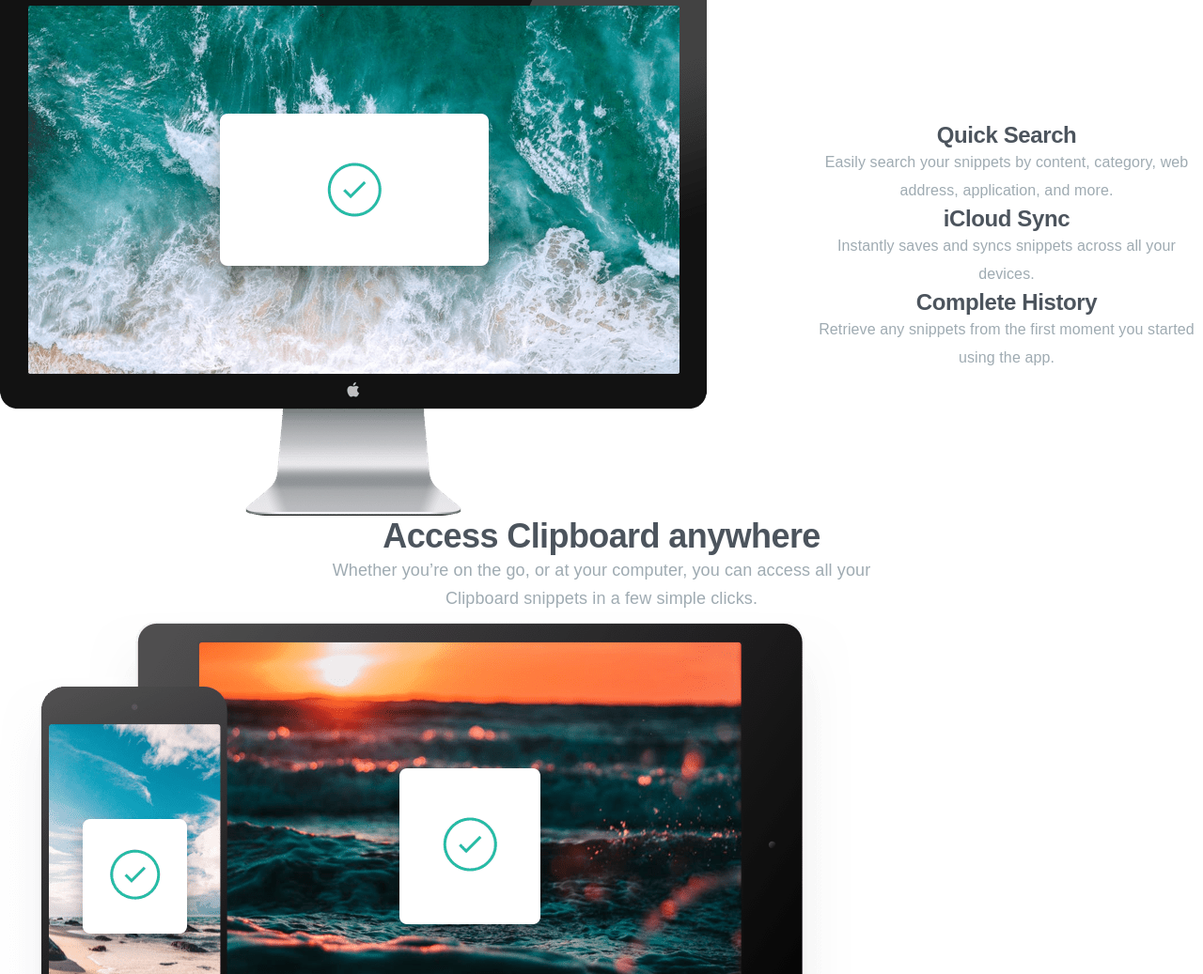
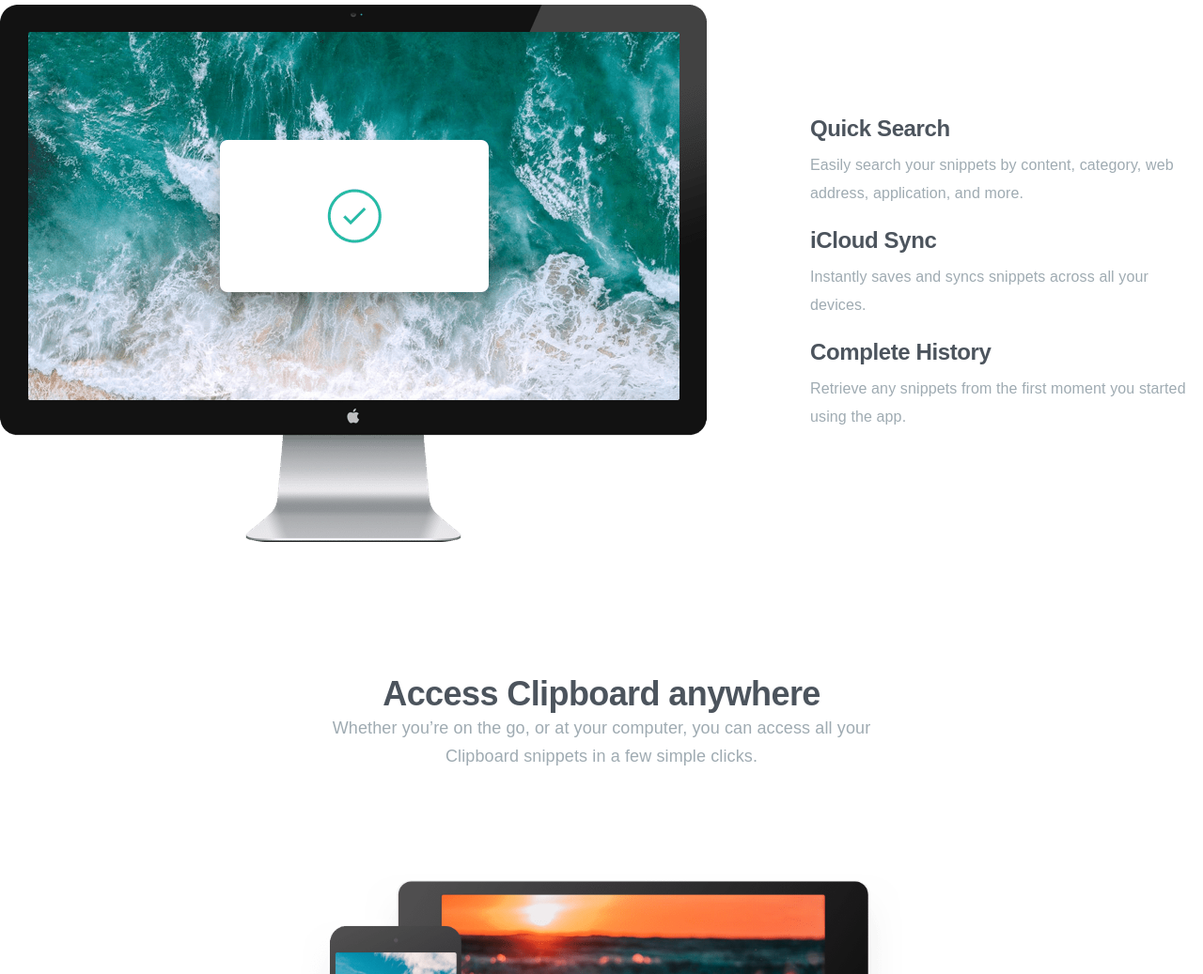
Before and after one commit to correlucas/clipboard-landing-page, a plain HTML site: page index.html in a window 1280 px wide. Shown: the part 895-1932 px from the top of the page at 94% size. Drawn offline with Linux system fonts and the light colour scheme; a web font is replaced by a local one.

Commit message:
styling sections

```diff
--- a/index.html
+++ b/index.html
@@ -24,7 +24,7 @@
     </div>
   </main>
 
-  <section>
+  <section class="pb-140">
     <div class="pb-80">
       <h2>Keep track of your snippets</h2>
       <p class="body-medium">Clipboard instantly stores any item you copy in the cloud, meaning you can access your snippets immediately on all your devices. Our Mac and iOS apps will help you organize everything.</p>
@@ -34,26 +34,26 @@
 
       <div class="specs">
         <div>
-          <h3>Quick Search</h3>
+          <h3 class="pb-10">Quick Search</h3>
           <p class="body-small">Easily search your snippets by content, category, web address, application, and more.</p>
         </div>
 
         <div>
-          <h3>iCloud Sync</h3>
+          <h3 class="pb-10">iCloud Sync</h3>
           <p class="body-small">Instantly saves and syncs snippets across all your devices.</p>
         </div>
 
         <div>
-          <h3>Complete History</h3>
+          <h3 class="pb-10">Complete History</h3>
           <p class="body-small">Retrieve any snippets from the first moment you started using the app.</p>
         </div>
       </div>
     </article>
   </section>
 
-  <section>
+  <section class="flex-column">
     <h2>Access Clipboard anywhere</h2>
-    <p class="body-medium">Whether you’re on the go, or at your computer, you can access all your Clipboard snippets in a few simple clicks.</p>
+    <p class="body-medium pb-110">Whether you’re on the go, or at your computer, you can access all your Clipboard snippets in a few simple clicks.</p>
     <img src="./images/image-devices.png" alt="clipboard app">
   </section>
 
--- a/style.css
+++ b/style.css
@@ -82,6 +82,11 @@ main {
   padding-bottom: 56px;
 }
 
+.logo:hover {
+  opacity: 70%;
+  transition: ease-out 0.3s;
+}
+
 h1 {
   font-weight: 600;
   font-size: 46px;
@@ -136,6 +141,7 @@ h3 {
   color: var(--lt-gray);
 }
 
+
 .btn {
   font-weight: 400;
   font-size: 18px;
@@ -155,13 +161,18 @@ h3 {
 
 .btn-blue {
   background-color: var(--purple);
-  box-shadow: 0px 10px 20px rgba(137, 229, 199, 0.503305), inset 0px -3px 0px rgba(0, 0, 0, 0.151333);
+  box-shadow: 0px 10px 20px rgba(120, 162, 238, 0.503), inset 0px -3px 0px rgba(0, 0, 0, 0.151333);
 }
 
 .btn:hover {
   transition: ease-out 0.3s;
-  opacity: 80%;
+  opacity: 70%;
 }
+
+.pb-10 {
+  padding-bottom: 10px;
+}
+
 
 .pb-20 {
   padding-bottom: 20px;
@@ -175,6 +186,11 @@ h3 {
   padding-bottom: 80px;
 }
 
+.pb-110 {
+  padding-bottom: 110px;
+}
+
+
 .pb-140 {
   padding-bottom: 140px;
 }
@@ -184,3 +200,22 @@ h3 {
   align-items: center;
   gap: 110px;
 }
+
+.flex-column {
+  display: flex;
+  flex-direction: column;
+  margin: 0 auto;
+  max-width: 640px;
+}
+
+.specs {
+  display: flex;
+  flex-direction: column;
+  text-align: left;
+  gap: 20px;
+}
+
+.download {
+  display: flex;
+  gap: 48px;
+}
```
